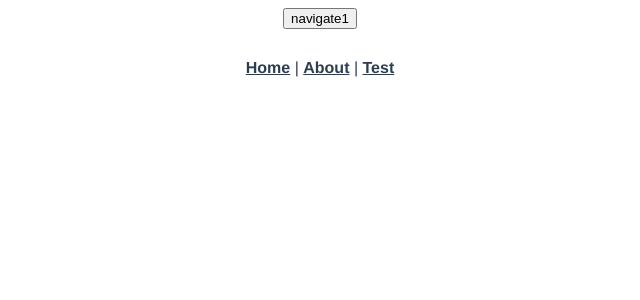
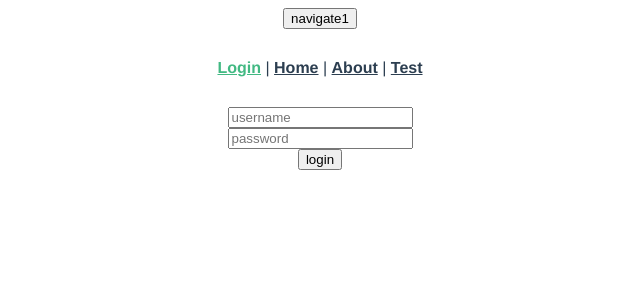
Before and after one commit to feiyy/test20200529, a Vue app: page /login in a window 1280 px wide. Shown: the top 300 px of the page, without its empty margins (320-960 px from the left). Built offline with nearby package versions, Linux system fonts and the light colour scheme.

Commit message:
navigation guard

```diff
--- a/src/App.vue
+++ b/src/App.vue
@@ -4,6 +4,7 @@
 		<button type="button" @click="nav1">navigate1</button>
 	</div>
     <div id="nav">
+	  <router-link to="/login">Login</router-link> |
       <router-link to="/home">Home</router-link> |
       <router-link to="/about">About</router-link> |
 	  <router-link to="/test">Test</router-link>
--- a/src/router/index.js
+++ b/src/router/index.js
@@ -14,6 +14,11 @@ Vue.use(VueRouter)
     path: '/home',
     name: 'Home',
     component: Home
+  },
+  {
+    path: '/login',
+    name: 'Login',
+    component: () => import(/* webpackChunkName: "about" */ '../views/Login.vue')
   },
   {
     path: '/about',
@@ -45,4 +50,23 @@ const router = new VueRouter({
   routes
 })
 
+//here define navigation guard
+router.beforeEach((to,from,next)=>{
+
+	let username = sessionStorage.getItem('username');
+
+	if(to.name != 'Login' && !username)
+	{
+		//redirect to login
+		next({name:'Login'});
+	}
+	else
+	{
+		next();
+	}
+
+})
+
+
+
 export default router
--- a/src/views/Detail.vue
+++ b/src/views/Detail.vue
@@ -9,13 +9,13 @@
 
 		created(){
 			//1. get router param
-			console.log(this.$route.params.id);
+			//console.log(this.$route.params.id);
 			//2. send ajax to get detail using aixos
 		},
 		watch:{
 			$route(to, from){
 
-				console.log(this.$route.params.id);
+				//console.log(this.$route.params.id);
 
 			}
 		}
--- /dev/null
+++ b/src/views/Login.vue
@@ -0,0 +1,36 @@
+<template>
+	<div>
+
+		<div>
+			<input type="text" v-model="username" placeholder="username" />
+		</div>
+
+		<div>
+			<input type="password" v-model="password" placeholder="password" />
+		</div>
+
+		<button type="button" @click="login">login</button>
+
+	</div>
+</template>
+
+<script>
+	export default{
+		data(){
+			return {
+				username:'',
+				password:''
+			}
+		},
+		methods:{
+			login()
+			{
+				//sessionStorage is gone only when you close the brower
+				sessionStorage.setItem("username",this.username);
+			}
+		}
+	}
+</script>
+
+<style>
+</style>
```
